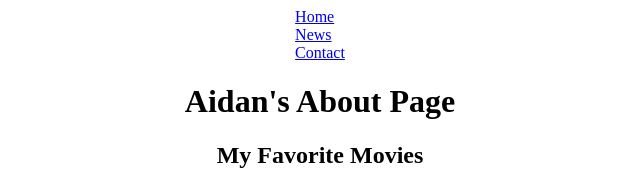
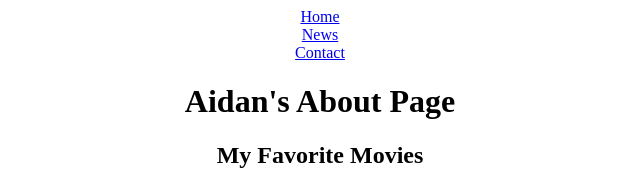
Before and after one commit to ajfayett/115website, a plain HTML site: page about.html in a window 1280 px wide. Shown: the top 186 px of the page, 320-960 px from the left. Drawn offline with Linux system fonts and the light colour scheme.

Commit message:
Update fancy.css

```diff
--- a/fancy.css
+++ b/fancy.css
@@ -21,14 +21,7 @@ body {
 }
 
 ul {
- 	display: inline-block;
-	text-align: left;
-
-}
-
-#nav {
 	list-style-type: none;
 	margin: 0;
 	padding: 0;
-
 }
```
